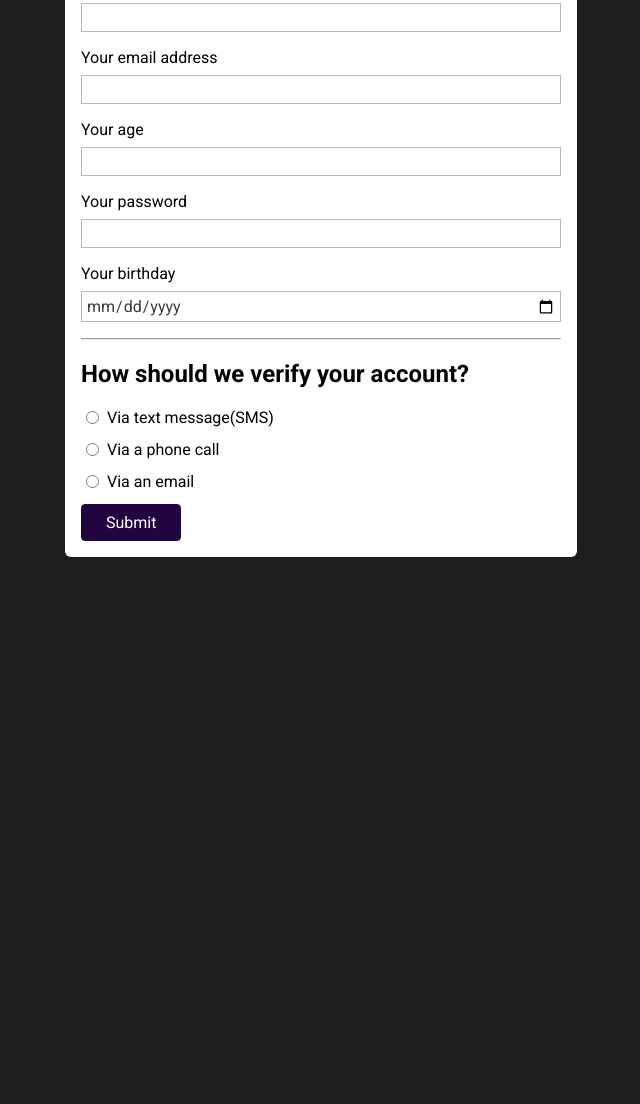
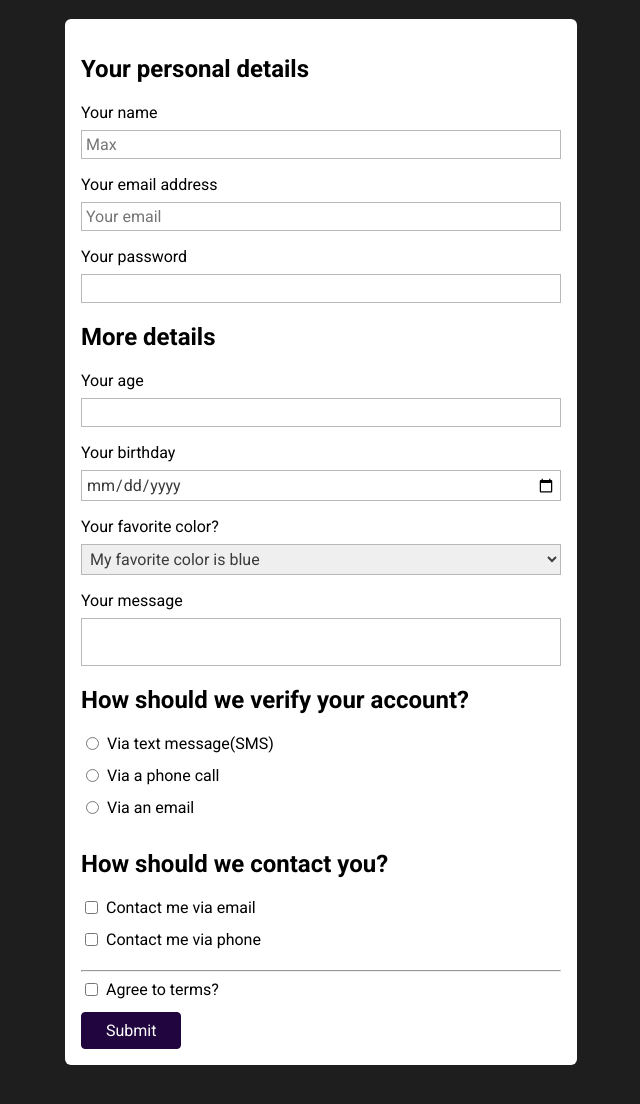
Before and after one commit to johnwithsmile/project_100days, a plain HTML site: page form/index.html in a window 1280 px wide. Shown: the part 88-1192 px from the top of the page, without its empty margins (319-959 px from the left). Before the commit the page ends 800 px from the top, so only its background shows below. Drawn offline with Linux system fonts and the light colour scheme.

Commit message:
form, semantic HTML, extras

```diff
--- a/form/index.html
+++ b/form/index.html
@@ -12,32 +12,99 @@
     <link rel="stylesheet" href="styles.css">
 </head>
 <body>
-    <form action="/" method="GET">
+    <header>
+        <h1>Demo Form</h1>
+    </header>
+    <main>
+        <form action="" method="GET">
+            <section>
+                <h2>Your personal details</h2>
+                <ul>
+                    <li>
                         <label for="username">Your name</label>
-        <input type="text" name="user-name" id="username">
+                        <input type="text" name="user-name" id="username" required placeholder="Max">
+                    </li>
+                    <li>
                         <label for="useremail">Your email address</label>
-        <input type="email" name="user-email" id="useremail">
+                        <input type="email" name="user-email" id="useremail" required placeholder="Your email">
+                    </li>
+                    <li>
+                        <label for="userpassword">Your password</label>
+                        <input type="password" name="user-password" id="userpassword" required minlength="7" maxlength="20">
+                    </li>
+                </ul>
+            </section>
+            <section>
+                <h2>More details</h2>
+                <ul>
+                    <li>
                         <label for="userage">Your age</label>
-        <input type="number" step=1 name="user-age" id="userage">
-        <label for="userpassword">Your password</label>
-        <input type="password" name="user-password" id="userpassword">
+                        <input type="number" step=1 name="user-age" id="userage" required min="18" max="100">
+                    </li>
+                    <li>
                         <label for="userbirthday">Your birthday</label>
-        <input type="date" name="user-birthday" id="userbirthday">
+                        <input type="date" name="user-birthday" id="userbirthday"required min="1921-01-01" max="2003-01-01">
+                    </li>
+                    <li>
+                        <label for="favorite-color">Your favorite color?</label>
+                        <select name="favorite-color" id="favorite-color">
+                            <option value="blue">My favorite color is blue</option>
+                            <option value="black">My favorite color is black</option>
+                            <option value="red">My favorite color is red</option>
+                        </select>
+                    </li>
+                </ul>
+            </section>
+            <section>
+                <label for="usermessage">Your message</label>
+                <textarea id="usermessage" name="user-message"></textarea>
+            </section>
+            <section>
+                <h2>How should we verify your account?</h2>
+                <ul>
+                    <li class="radio-container">
+                        <input type="radio" id="verify-text-message" name="verify" value="text-message" required>
+                        <label for="verify-text-message">Via text message(SMS)</label>
+                    </li>
+                    <li class="radio-container">
+                        <input type="radio" id="verify-phone" name="verify" value="phone" required>
+                        <label for="verify-phone">Via a phone call</label>
+                    </li>
+                    <li class="radio-container">
+                        <input type="radio" id="verify-email" name="verify" value="email" required>
+                        <label for="verify-email">Via an email</label>
+                    </li>
+                </ul>
+            </section>
+            <section>
+                <h2>How should we contact you?</h2>
+                <ul>
+                    <li class="checkbox-container">
+                        <input type="checkbox" name="contact"   id="contact-email" value="email">
+                        <label for="contact-email">Contact me via email</label>
+                    </li>
+                    <li class="checkbox-container">
+                        <input type="checkbox" name="contact" id="contact-phone" value="phone">
+                        <label for="contact-phone">Contact me via phone</label>
+                    </li>
+                </ul>
+            </section>
             <hr>
-        <h2>How should we verify your account?</h2>
-            <div class="radio-container">
-                <input type="radio" id="verify-text-message" name="verify" value="text-message">
-                <label for="verify-text-message">Via text message(SMS)</label>
+            <section>
+                <ul>
+                    <li>
+                        <div class="checkbox-container">
+                        <input type="checkbox" name="terms" id="agree-terms">
+                        <label for="agree-terms">Agree to terms?</label>
                         </div>
-            <div class="radio-container">
-                <input type="radio" id="verify-phone" name="verify" value="phone">
-                <label for="verify-phone">Via a phone call</label>
-            </div>
-            <div class="radio-container">
-                <input type="radio" id="verify-email" name="verify" value="email">
-                <label for="verify-email">Via an email</label>
-            </div>
+                    </li>
+                </ul>
+            </section>
+            <section>
+                <!-- <button type="reset">Clear</button> -->
                 <button type="submit">Submit</button>
+            </section>
         </form>
+    </main>
 </body>
 </html>
--- a/form/styles.css
+++ b/form/styles.css
@@ -11,12 +11,29 @@ form {
   border-radius: 6px;
 }
 
+h1 {
+  text-align: center;
+  color: white;
+}
+
+ul {
+  list-style: none;
+  margin: 0;
+  padding: 0;
+}
+
 label {
   margin-bottom: 0.5rem;
   display: block;
 }
 
-input {
+textarea {
+  resize: none;
+}
+
+input,
+textarea,
+select {
   width: 100%;
   display: block;
   margin-bottom: 1rem;
@@ -27,7 +44,8 @@ input {
   color: rgb(61, 58, 58);
 }
 
-input:focus {
+input:focus,
+textarea:focus {
   background-color: rgb(219, 190, 253);
   color: rgb(32, 5, 63);
   border-color: rgb(32, 5, 63);
@@ -56,3 +74,12 @@ button:hover {
   width: auto;
   margin-right: 0.5rem;
 }
+
+.checkbox-container {
+  display: flex;
+}
+
+.checkbox-container input {
+  width: auto;
+  margin-right: 0.5rem;
+}
```
Lines whose indentation alone changed are shown as unchanged.
